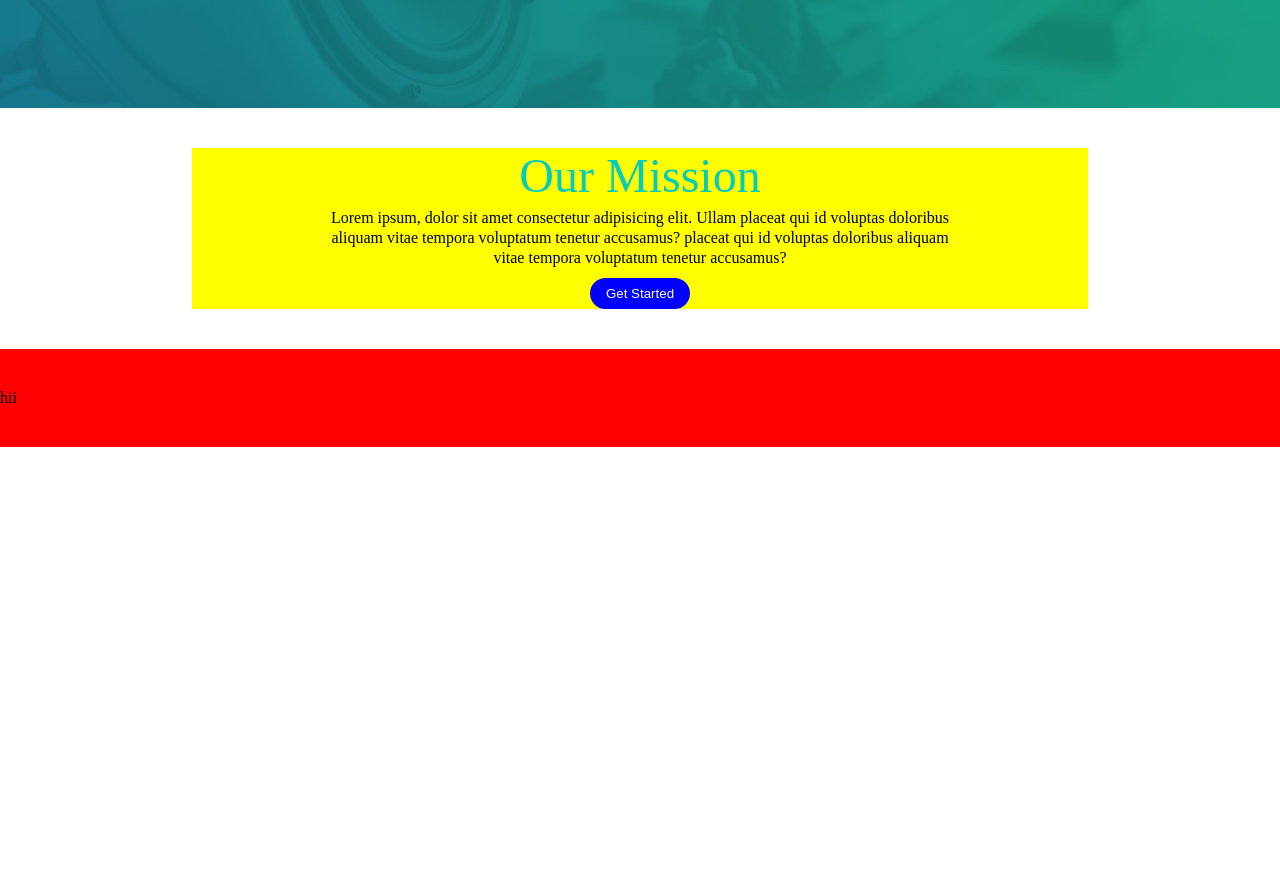
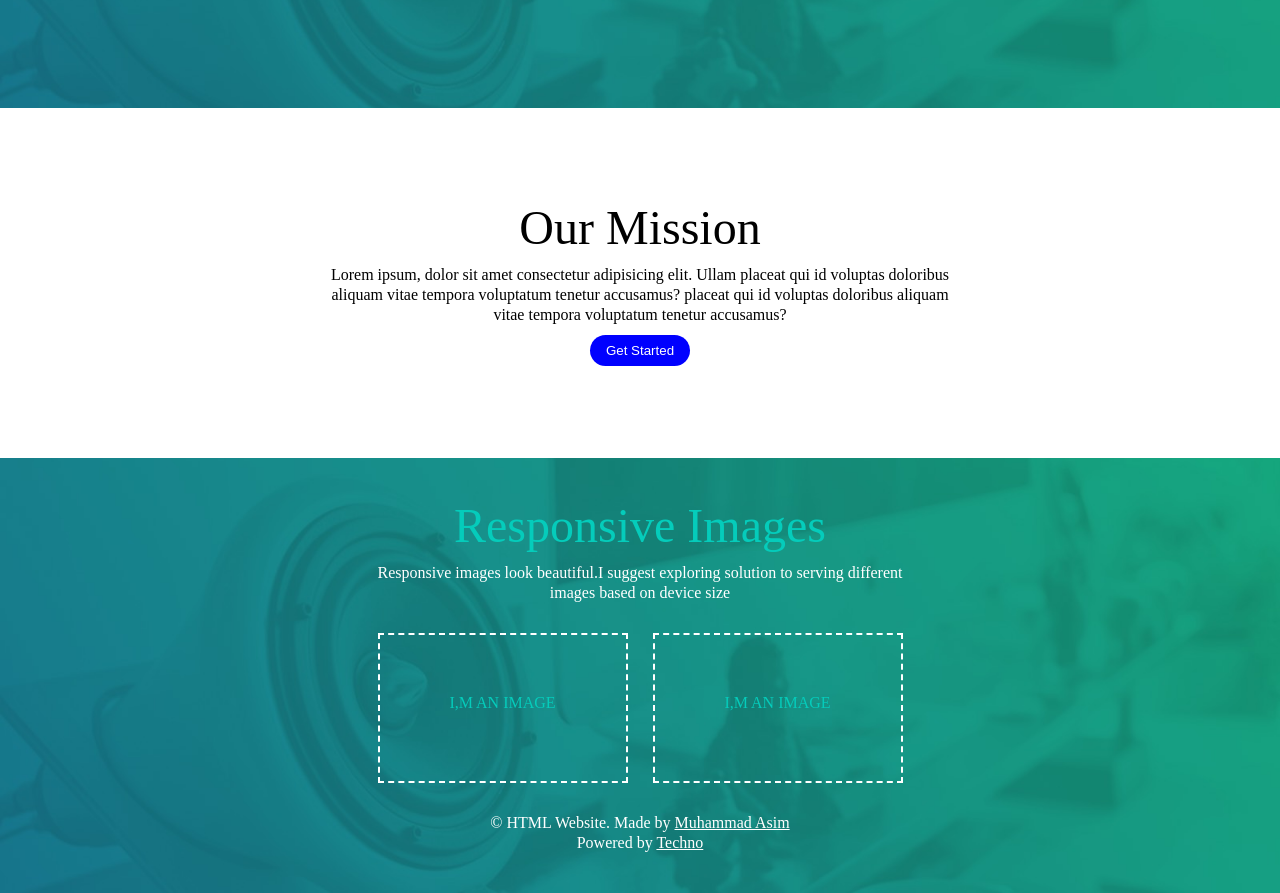
Before and after one commit to Foxlancerr/mobile-tech-site, a plain HTML site: page index.html in a window 1280 px wide. Shown: the part 674-1567 px from the top of the page. Before the commit the page ends 1121 px from the top, so only its background shows below. Drawn offline with Linux system fonts and the light colour scheme.

Commit message:
task is completed

```diff
--- a/index.html
+++ b/index.html
@@ -73,7 +73,30 @@
         </div>
       </header>
 
-      <header>hii</header>
+      <header>
+        <div class="container">
+          <div class="middle">
+            <div class="child">
+              <h1>Responsive Images</h1>
+              <p>
+                Responsive images look beautiful.I suggest exploring solution to serving different <br> images based on device size
+              </p>
+            </div>
+            <div class="child">
+              <div>
+                <h1>I,M AN IMAGE</h1>
+              </div>
+              <div>
+                <h1> I,M AN IMAGE</h1>
+              </div>
+            </div>
+            <div class="child">
+              <p>&copy; HTML Website. Made by <a href="#">Muhammad Asim</a></p>
+              <p>Powered by <a href="#">Techno</a></p>
+            </div>
+          </div>
+        </div>
+      </header>
     </main>
   </body>
 </html>
--- a/style.css
+++ b/style.css
@@ -1,53 +1,58 @@
-*{
+* {
   margin: 0;
   padding: 0;
   box-sizing: border-box;
 }
-button{
+button {
   background: none;
   outline: none;
   border: none;
   padding: 8px 16px;
 }
-p{
+p {
   line-height: 20px;
 }
-header{
+header {
   padding: 40px 0px;
 }
-header:nth-child(even){
-    background: red;
+header:nth-child(even) {
+  background-image: url("./assets/images/background.jpeg");
+  background-position: center;
+  background-size: cover;
+  background-repeat: no-repeat;
 }
-.btn{
+.btn {
   background-color: blue;
-    color:white;
-    border-radius:50px;
+  color: white;
+  border-radius: 50px;
 }
-.container{
+.container {
   width: 70vw;
   margin: 0 auto;
 }
-.left-top-section{
+.left-top-section {
   display: flex;
   justify-content: space-between;
 }
-.left-top-section .contents{
+.left-top-section .contents {
   display: flex;
   width: 50%;
   align-items: center;
   justify-content: center;
 }
-.left-top-section .contents h1{
+.left-top-section .contents h1 {
   margin-bottom: 10px;
+  font-size: 2.5rem;
+  font-weight: 200;
 }
-.left-top-section .contents p{
+.left-top-section .contents p {
   line-height: 20px;
   margin-bottom: 10px;
 }
-.image img{
+.image img {
   width: 170px;
 }
-header:nth-child(2){
+header:nth-child(2) {
   background-image: url("./assets/images/background.jpeg");
   background-position: center;
   background-repeat: no-repeat;
@@ -58,44 +63,85 @@ header:nth-child(2){
   align-items: center;
   justify-content: center;
 }
-.middle{
+.middle {
   display: flex;
   justify-content: space-between;
 }
-.middle h1{
+.middle h1 {
   color: #05ccbb;
   font-weight: 300;
   font-size: 3rem;
   margin-bottom: 5px;
   text-align: center;
 }
-.middle h2{
+.middle h2 {
   color: white;
   font-weight: 200;
   font-size: 1.2rem;
   text-align: center;
-    margin-bottom:5px;
+  margin-bottom: 5px;
 }
-.middle p{
+.middle p {
   color: white;
   font-size: 1rem;
   text-align: center;
 }
 
-header:nth-child(3) .middle{
+header:nth-child(3) {
+  height: 350px;
+  width: 100%;
   display: flex;
   align-items: center;
-    background-color: yellow;
   justify-content: center;
 }
-header:nth-child(3) .middle .child{
+header:nth-child(3) .middle {
+  display: flex;
+  align-items: center;
+  justify-content: center;
+}
+header:nth-child(3) .middle .child {
   display: flex;
   flex-direction: column;
   align-items: center;
 }
-header:nth-child(3) .middle p{
+header:nth-child(3) .middle p {
   color: black;
   width: 70%;
   text-align: center;
   margin-bottom: 10px;
 }
+header:nth-child(3) .middle h1{
+  color: black;
+  margin-bottom: 10px;
+}
+
+header:nth-child(4) .middle h1{
+    margin-bottom: 10px;
+}
+
+header:nth-child(4) .middle{
+    display: flex;
+    flex-direction: column;
+    gap: 30px;
+}
+
+header:nth-child(4) .middle .child:nth-child(2){
+    display: flex;
+    align-items: center;
+    justify-content: center;
+    gap: 25px;
+}
+header:nth-child(4) .middle .child:nth-child(2) div{
+    width: 250px;
+    height: 150px;
+    display: flex;
+    align-items: center;
+    justify-content: center;
+    border: 2px dashed white;
+}
+header:nth-child(4) .middle .child:nth-child(2) div h1{
+   font-size: 1rem;
+}
+header:nth-child(4) .middle .child a{
+    color: white;
+}
```
Lines whose indentation alone changed are shown as unchanged.
